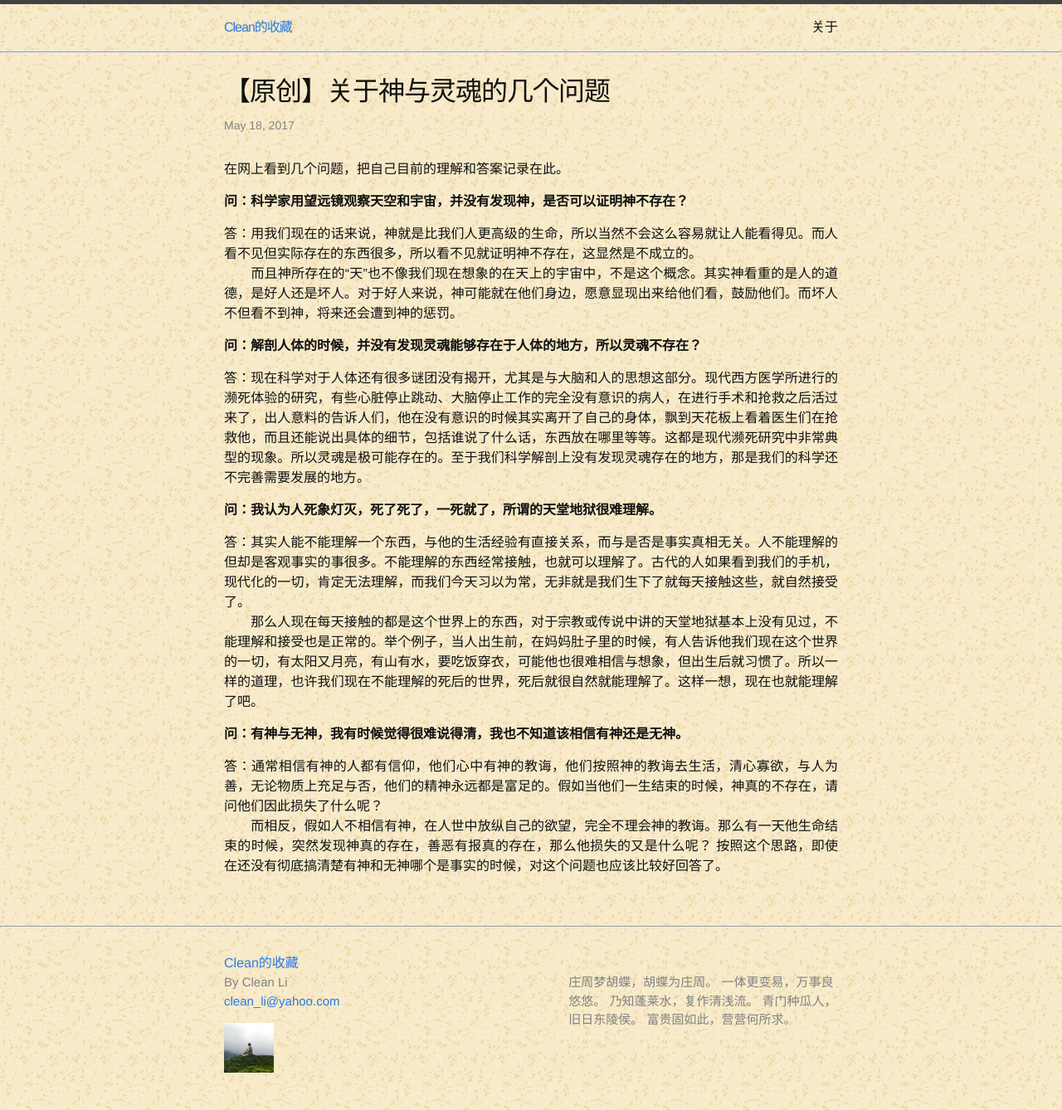
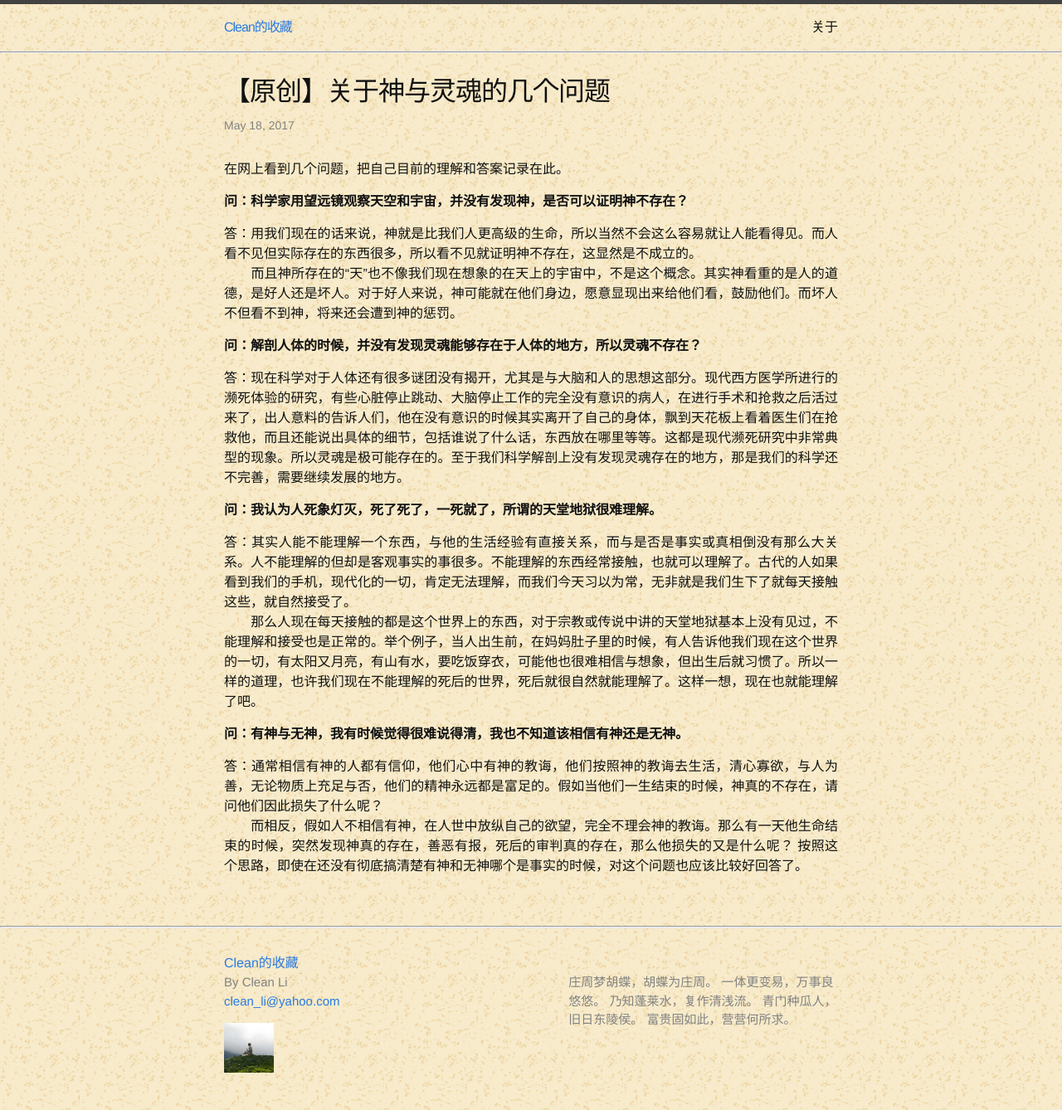
Before and after one commit to longhistory/blog, a Jekyll site: the page built from _posts/original/2017-05-18-questions_about_soul.md, in a window 1280 px wide. Shown: the whole page at 83% size. Built offline with Jekyll 4.4.1, drawn with Linux system fonts in a browser that asks for light colours.

Commit message:
some modification

```diff
--- a/_posts/original/2017-05-18-questions_about_soul.md
+++ b/_posts/original/2017-05-18-questions_about_soul.md
@@ -14,15 +14,15 @@ categories: thinking
 
 **问：解剖人体的时候，并没有发现灵魂能够存在于人体的地方，所以灵魂不存在？**
 
-答：现在科学对于人体还有很多谜团没有揭开，尤其是与大脑和人的思想这部分。现代西方医学所进行的濒死体验的研究，有些心脏停止跳动、大脑停止工作的完全没有意识的病人，在进行手术和抢救之后活过来了，出人意料的告诉人们，他在没有意识的时候其实离开了自己的身体，飘到天花板上看着医生们在抢救他，而且还能说出具体的细节，包括谁说了什么话，东西放在哪里等等。这都是现代濒死研究中非常典型的现象。所以灵魂是极可能存在的。至于我们科学解剖上没有发现灵魂存在的地方，那是我们的科学还不完善需要发展的地方。
+答：现在科学对于人体还有很多谜团没有揭开，尤其是与大脑和人的思想这部分。现代西方医学所进行的濒死体验的研究，有些心脏停止跳动、大脑停止工作的完全没有意识的病人，在进行手术和抢救之后活过来了，出人意料的告诉人们，他在没有意识的时候其实离开了自己的身体，飘到天花板上看着医生们在抢救他，而且还能说出具体的细节，包括谁说了什么话，东西放在哪里等等。这都是现代濒死研究中非常典型的现象。所以灵魂是极可能存在的。至于我们科学解剖上没有发现灵魂存在的地方，那是我们的科学还不完善，需要继续发展的地方。
 
 **问：我认为人死象灯灭，死了死了，一死就了，所谓的天堂地狱很难理解。**
 
-答：其实人能不能理解一个东西，与他的生活经验有直接关系，而与是否是事实真相无关。人不能理解的但却是客观事实的事很多。不能理解的东西经常接触，也就可以理解了。古代的人如果看到我们的手机，现代化的一切，肯定无法理解，而我们今天习以为常，无非就是我们生下了就每天接触这些，就自然接受了。<br>
+答：其实人能不能理解一个东西，与他的生活经验有直接关系，而与是否是事实或真相倒没有那么大关系。人不能理解的但却是客观事实的事很多。不能理解的东西经常接触，也就可以理解了。古代的人如果看到我们的手机，现代化的一切，肯定无法理解，而我们今天习以为常，无非就是我们生下了就每天接触这些，就自然接受了。<br>
 　　那么人现在每天接触的都是这个世界上的东西，对于宗教或传说中讲的天堂地狱基本上没有见过，不能理解和接受也是正常的。举个例子，当人出生前，在妈妈肚子里的时候，有人告诉他我们现在这个世界的一切，有太阳又月亮，有山有水，要吃饭穿衣，可能他也很难相信与想象，但出生后就习惯了。所以一样的道理，也许我们现在不能理解的死后的世界，死后就很自然就能理解了。这样一想，现在也就能理解了吧。
 
 **问：有神与无神，我有时候觉得很难说得清，我也不知道该相信有神还是无神。**
 
 答：通常相信有神的人都有信仰，他们心中有神的教诲，他们按照神的教诲去生活，清心寡欲，与人为善，无论物质上充足与否，他们的精神永远都是富足的。假如当他们一生结束的时候，神真的不存在，请问他们因此损失了什么呢？<br>
-　　而相反，假如人不相信有神，在人世中放纵自己的欲望，完全不理会神的教诲。那么有一天他生命结束的时候，突然发现神真的存在，善恶有报真的存在，那么他损失的又是什么呢？
+　　而相反，假如人不相信有神，在人世中放纵自己的欲望，完全不理会神的教诲。那么有一天他生命结束的时候，突然发现神真的存在，善恶有报，死后的审判真的存在，那么他损失的又是什么呢？
 按照这个思路，即使在还没有彻底搞清楚有神和无神哪个是事实的时候，对这个问题也应该比较好回答了。
```
